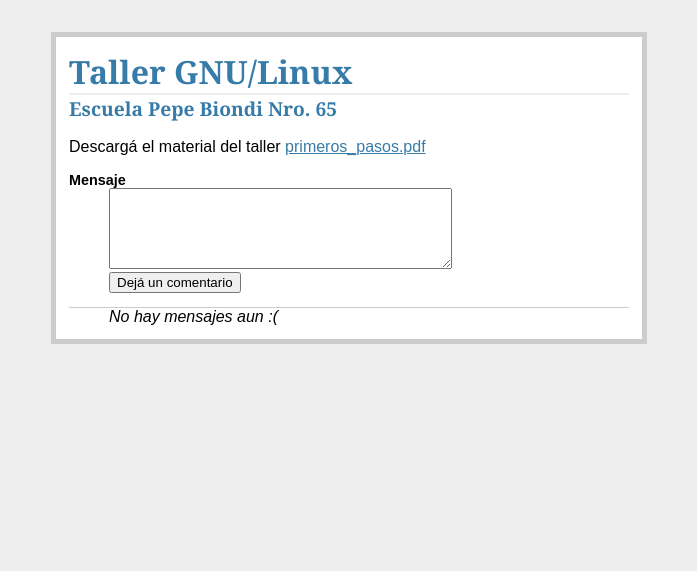
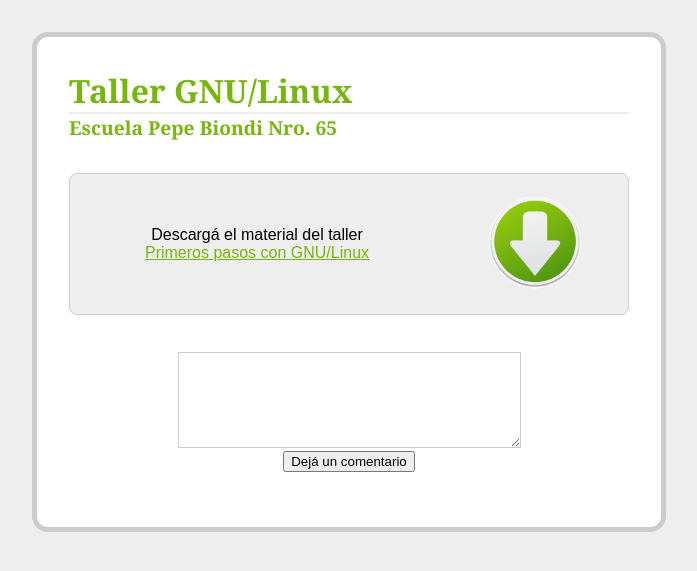
Before and after one commit to lvidarte/flask-examples, a Flask app: page / in a window 1280 px wide. Shown: the top 571 px of the page, without its empty margins (291-988 px from the left). Run offline with Flask 2, Linux system fonts and the light colour scheme; data that the repository does not hold is empty; parts of the project's set-up code (start-up, migrations or seed data) failed here and were passed over.

Commit message:
Added new style

```diff
--- a/examples/02/server.py
+++ b/examples/02/server.py
@@ -5,7 +5,7 @@ from flask import Flask, request, g, redirect, url_for, \
 
 DATABASE = os.path.join(os.path.dirname(__file__), 'data.db')
 DEBUG = True
-SECRET_KEY = 'dfdouererlejdfndlgdf'
+SECRET_KEY = 'fm\n6z"!g~ujL[>e G\x0c\r4r1Z$]"'
 
 app = Flask(__name__)
 app.config.from_object(__name__)
@@ -18,7 +18,10 @@ def init_db():
     db.commit()
 
 def get_db():
-    return sqlite3.connect(app.config['DATABASE'])
+    conn = sqlite3.connect(app.config['DATABASE'],
+                           detect_types=sqlite3.PARSE_COLNAMES)
+    conn.row_factory = sqlite3.Row
+    return conn
 
 @app.before_request
 def before_request():
@@ -30,20 +33,22 @@ def teardown_request(exception):
 
 @app.route('/')
 def show_entries():
-    cur = g.db.execute('''SELECT datetime(created, "localtime"),
-                          message FROM entries ORDER BY id DESC''')
-    entries = [dict(created=row[0], message=row[1]) for row in cur.fetchall()]
+    cur = g.db.execute('''SELECT message, datetime(created, "localtime")
+                          AS "created [timestamp]"
+                          FROM entries ORDER BY id DESC''')
+    entries = cur.fetchall()
+    print entries
+    #entries = [dict(created=row[0], message=row[1]) for row in cur.fetchall()]
     return render_template('show_entries.html', entries=entries)
 
 @app.route('/add', methods=['POST'])
 def add_entry():
-    print request.form['message']
     g.db.execute('INSERT INTO entries (message) VALUES (?)',
-                 (request.form['message'],))
+                 (request.form['message'].strip(),))
     g.db.commit()
     flash("Gracias por tu mensaje! :)")
     return redirect(url_for('show_entries'))
 
 if __name__ == '__main__':
-    #init_db()
-    app.run(host='0.0.0.0', port=80)
+    init_db()
+    app.run(host='0.0.0.0', port=8000)
--- a/examples/02/static/style.css
+++ b/examples/02/static/style.css
@@ -1,18 +1,21 @@
 body            { font-family: sans-serif; background: #eee; }
-a, h1, h2       { color: #377BA8; }
+a, h1, h2       { color: #78b50f; }
 h1, h2          { font-family: 'Georgia', serif; margin: 0; }
 h1              { border-bottom: 2px solid #eee; }
 h2              { font-size: 1.2em; }
 
 .page           { margin: 2em auto; width: 35em; border: 5px solid #ccc;
-                  padding: 0.8em; background: white; }
-.entries        { list-style: none; margin: 0; padding: 0; }
-.entries li     { margin: 0.8em 1.2em; }
-.entries li h2  { margin-left: -1em; }
-.add-entry      { font-size: 0.9em; border-bottom: 1px solid #ccc; }
-.add-entry dl   { font-weight: bold; }
-.metanav        { text-align: right; font-size: 0.8em; padding: 0.3em;
-                  margin-bottom: 1em; background: #fafafa; }
-.flash          { background: #CEE5F5; padding: 0.5em;
-                  border: 1px solid #AACBE2; }
+                  padding: 2em; background: white; border-radius: 1em; }
+.download       { border: solid 1px #ccc; background: #eee; width: 100%;
+                  margin: 2em 0; border-radius: 0.5em; }
+.download td    { padding: 1em; text-align: center; }
+.flash          { background: #a8ea12; padding: 0.5em;
+                  border: 1px solid #579b12; border-radius: 0.25em; }
+fieldset        { font-size: 0.9em; text-align: center; border: none;
+                  margin: 2em 0 1em 0; }
+textarea        { border: solid 1px #ccc; }
+.entries        { background: #f5f5f5; }
+.created        { font-size: 0.7em; color: #666; border-top: dashed 1px #ccc;
+                  padding: 0.5em 0 0 1em; }
+.entry          { padding: 0 1em 0.5em 5em; margin: 0.5em 0; }
 .error          { background: #F0D6D6; padding: 0.5em; }
--- a/examples/02/templates/layout.html
+++ b/examples/02/templates/layout.html
@@ -10,7 +10,13 @@
         <h1>Taller GNU/Linux</h1>
         <h2>Escuela Pepe Biondi Nro. 65</h2>
 
-        <p>Descargá el material del taller <a href="{{ url_for('static', filename='primeros_pasos.pdf') }}">primeros_pasos.pdf</a></p>
+        <table class="download">
+        <tr>
+            <td><p>Descargá el material del taller<br>
+                <a href="{{ url_for('static', filename='primeros_pasos_con_gnulinux.pdf') }}">Primeros pasos con GNU/Linux</a></p></td>
+            <td style="width:150px"><a href="{{ url_for('static', filename='primeros_pasos_con_gnulinux.pdf') }}"><img src="{{ url_for('static', filename='download.png') }}" width="100" height="100"></a></td>
+        </tr>
+        </table>
 
         {% for message in get_flashed_messages() %}
         <div class="flash">{{ message }}</div>
--- a/examples/02/templates/show_entries.html
+++ b/examples/02/templates/show_entries.html
@@ -1,19 +1,17 @@
 {% extends "layout.html" %}
 {% block entries %}
     <form action="{{ url_for('add_entry') }}" method="post" class="add-entry">
-    <dl>
-        <dt>Mensaje<dt>
-        <dd><textarea name="message" rows=5 cols=40></textarea></dd>
-        <dd><input type="submit" value="Dejá un comentario"></dd>
-    </dl>
+    <fieldset>
+        <textarea name="message" rows=6 cols=40></textarea>
+        <br>
+        <input type="submit" value="Dejá un comentario">
+    </fieldset>
     </form>
 
-    <dl class="entries">
+    <div class="entries">
     {% for entry in entries %}
-        <dt class="created">{{ entry.created }}</dt>
-        <dd>{{ entry.message|safe }}</dd>
-    {% else %}
-        <dd><em>No hay mensajes aun :(</em></dd>
+        <div class="created">{{ entry.created.strftime('%H:%M') }}</div>
+        <pre class="entry">{{ entry.message|safe }}</pre>
     {% endfor %}
-    </dl>
+    </div>
 {% endblock %}
```
Also changed, not shown: examples/02/static/download.png (added), 2 other files.
